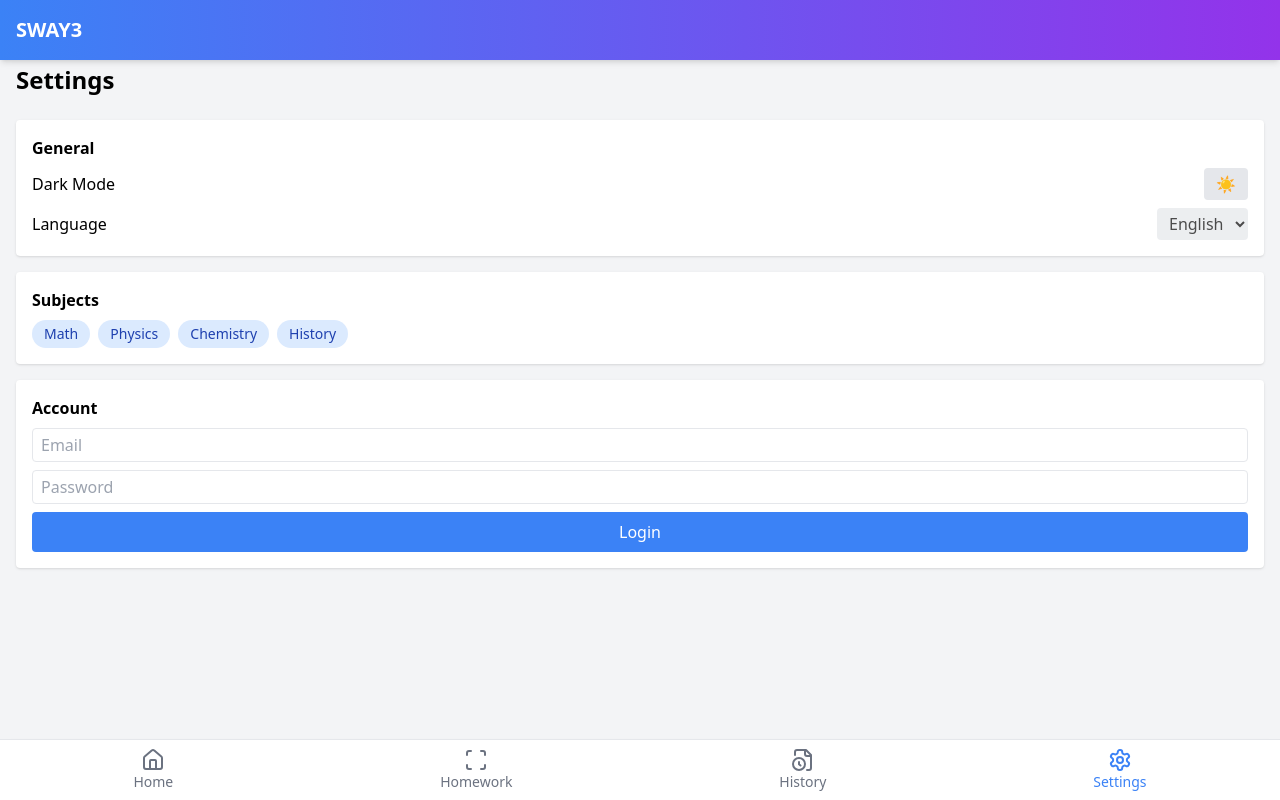
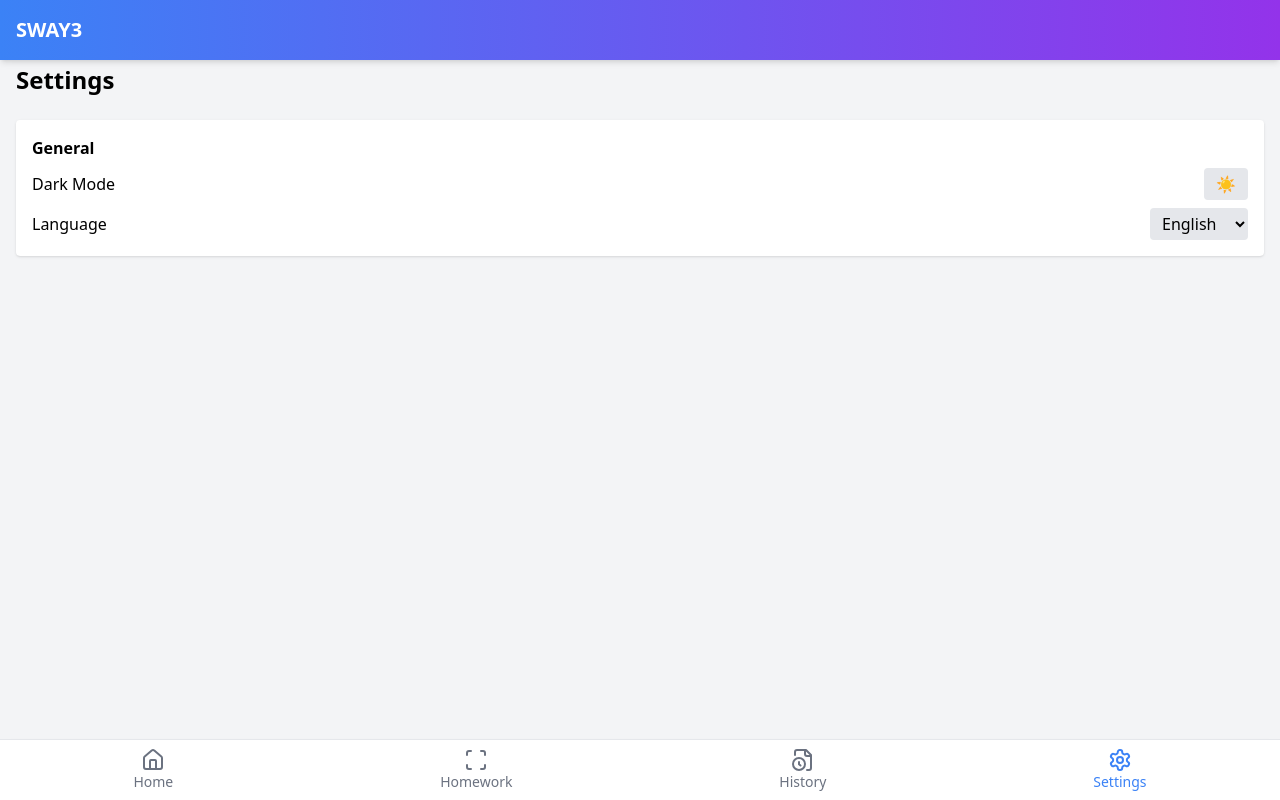
Before and after one commit to OMARMARCO23/sway3, a React (Vite) app: page /#/settings in a window 1280 px wide. Built offline with nearby package versions, Linux system fonts and the light colour scheme.

Commit message:
Update Settings.tsx

```diff
--- a/src/pages/Settings.tsx
+++ b/src/pages/Settings.tsx
@@ -1,7 +1,9 @@
 import { useTheme } from "../contexts/ThemeContext";
+import { useLanguage } from "../contexts/LanguageContext";
 
 export function Settings() {
   const { theme, toggleTheme } = useTheme();
+  const { language, setLanguage } = useLanguage();
 
   return (
     <div>
@@ -9,6 +11,7 @@ export function Settings() {
       <div className="space-y-4">
         <div className="bg-white dark:bg-gray-800 p-4 rounded shadow">
           <h2 className="font-semibold mb-2">General</h2>
+
           <div className="flex items-center justify-between mb-2">
             <span>Dark Mode</span>
             <button
@@ -18,46 +21,19 @@ export function Settings() {
               {theme === "dark" ? "🌙" : "☀️"}
             </button>
           </div>
+
           <div className="flex items-center justify-between">
             <span>Language</span>
-            <select className="bg-gray-200 dark:bg-gray-600 rounded px-2 py-1" disabled>
-              <option>English</option>
-              <option>French</option>
+            <select
+              className="bg-gray-200 dark:bg-gray-600 rounded px-2 py-1"
+              value={language}
+              onChange={(e) => setLanguage(e.target.value as any)}
+            >
+              <option value="en">English</option>
+              <option value="fr">Français</option>
+              <option value="ar">العربية</option>
             </select>
           </div>
-        </div>
-
-        <div className="bg-white dark:bg-gray-800 p-4 rounded shadow">
-          <h2 className="font-semibold mb-2">Subjects</h2>
-          <div className="flex gap-2 flex-wrap">
-            {["Math", "Physics", "Chemistry", "History"].map((subject) => (
-              <span
-                key={subject}
-                className="px-3 py-1 bg-blue-100 dark:bg-blue-600 text-blue-800 dark:text-white rounded-full text-sm"
-              >
-                {subject}
-              </span>
-            ))}
-          </div>
-        </div>
-
-        <div className="bg-white dark:bg-gray-800 p-4 rounded shadow">
-          <h2 className="font-semibold mb-2">Account</h2>
-          <form className="space-y-2">
-            <input
-              type="email"
-              placeholder="Email"
-              className="w-full px-2 py-1 border rounded dark:bg-gray-700"
-            />
-            <input
-              type="password"
-              placeholder="Password"
-              className="w-full px-2 py-1 border rounded dark:bg-gray-700"
-            />
-            <button type="submit" className="w-full px-3 py-2 bg-blue-500 text-white rounded">
-              Login
-            </button>
-          </form>
         </div>
       </div>
     </div>
```
